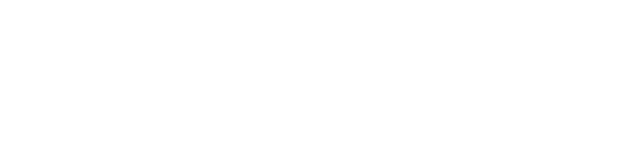
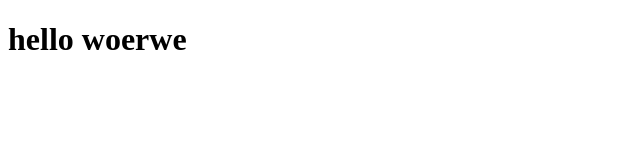
Before and after one commit to piyushkade/uiproject, a plain HTML site: page index.html in a window 1280 px wide. Shown: the whole page, without its empty margins (0-640 px from the left). Drawn offline with Linux system fonts and the light colour scheme.

Commit message:
secondcommot

```diff
--- a/index.html
+++ b/index.html
@@ -6,6 +6,6 @@
     <title>Document</title>
 </head>
 <body>
-
+    <h1>hello woerwe</h1>
 </body>
 </html>
```
